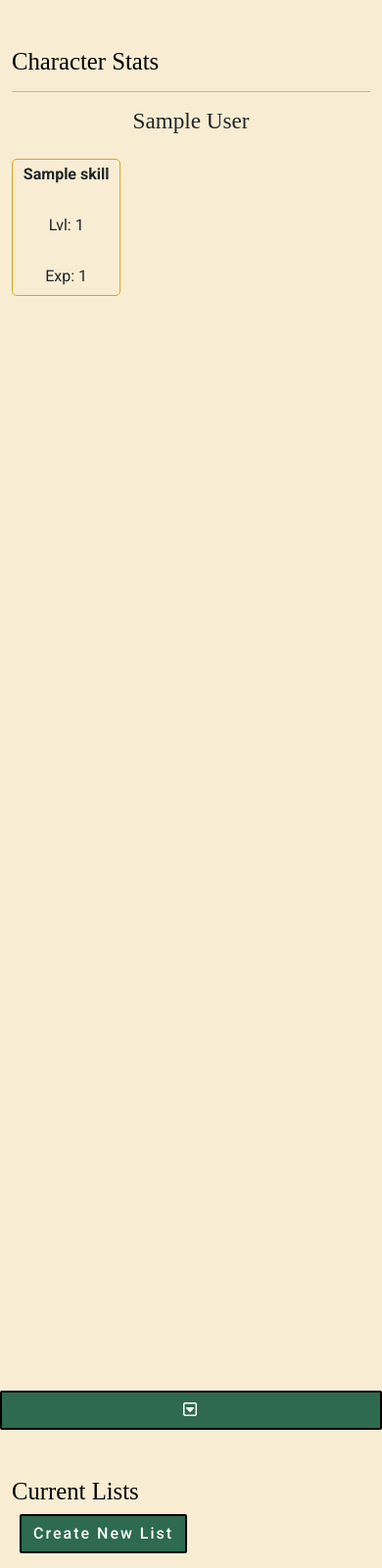
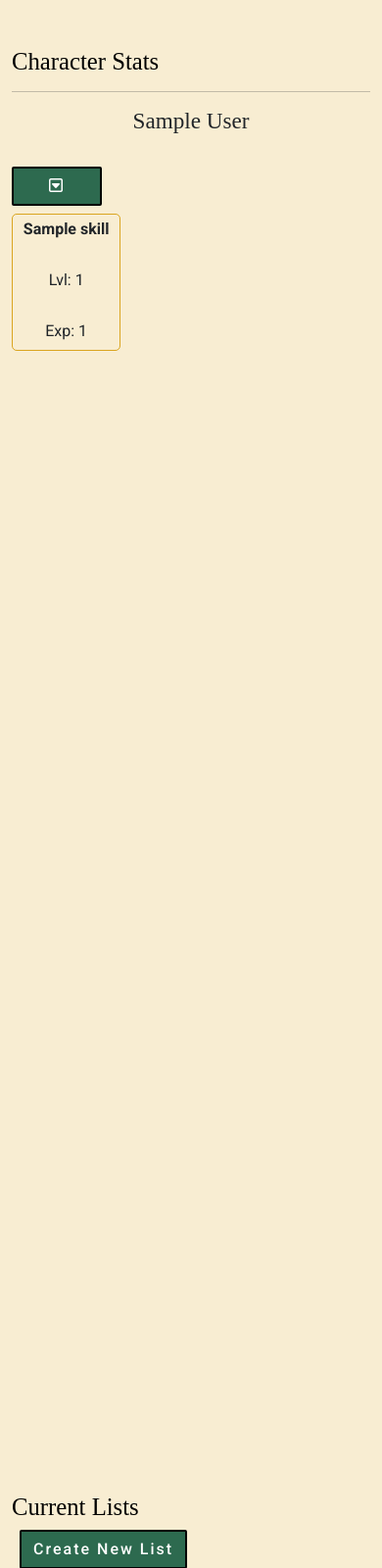
Before and after one commit to Code-Dearman/Django-Capstone, a Django app: page /profile/ in a window 390 px wide. Shown: the part 64-1664 px from the top of the page at 98% size. Run offline with Django 4.2, Linux system fonts and the light colour scheme; a user stored in the database is signed in; tables that the repository leaves empty hold one stand-in row (values such as "Sample post"); some libraries are stand-ins or nearby versions; some web fonts are replaced.

Commit message:
add collapse button

```diff
--- a/to_do/templates/to_do/profile.html
+++ b/to_do/templates/to_do/profile.html
@@ -13,6 +13,9 @@
                 <div class="character-section">
                     {% if user_character %}
                     <h3 class="text-center mb-4">{{ user_character.character_name }}</h3>
+                    <button class="btn loginButton d-lg-none mx-auto my-2" type="button" data-bs-toggle="collapse"
+                        data-bs-target="#skillsSection" aria-expanded="true" aria-controls="skillsSection"><i
+                            class="fa-regular fa-square-caret-down mx-4"></i></button>
                     <div class="skillsGrid mb-4" id="skillsSection">
                         {% for skill in user_character.skills.all %}
                         <div class="skill">
@@ -23,6 +26,7 @@
                             <p>Exp: {{ skill.experience }}</p>
                         </div>
                         {% endfor %}
+
                     </div>
                     {% else %}
                     <h3>Add Your Runescape Character</h3>
@@ -34,9 +38,7 @@
                     {% endif %}
                 </div>
 
-                <button class="btn loginButton d-lg-none" type="button" data-bs-toggle="collapse"
-                    data-bs-target="#skillsSection" aria-expanded="false" aria-controls="skillsSection"><i
-                        class="fa-regular fa-square-caret-down mx-2"></i></button>
+
 
             </div>
         </div>
```
